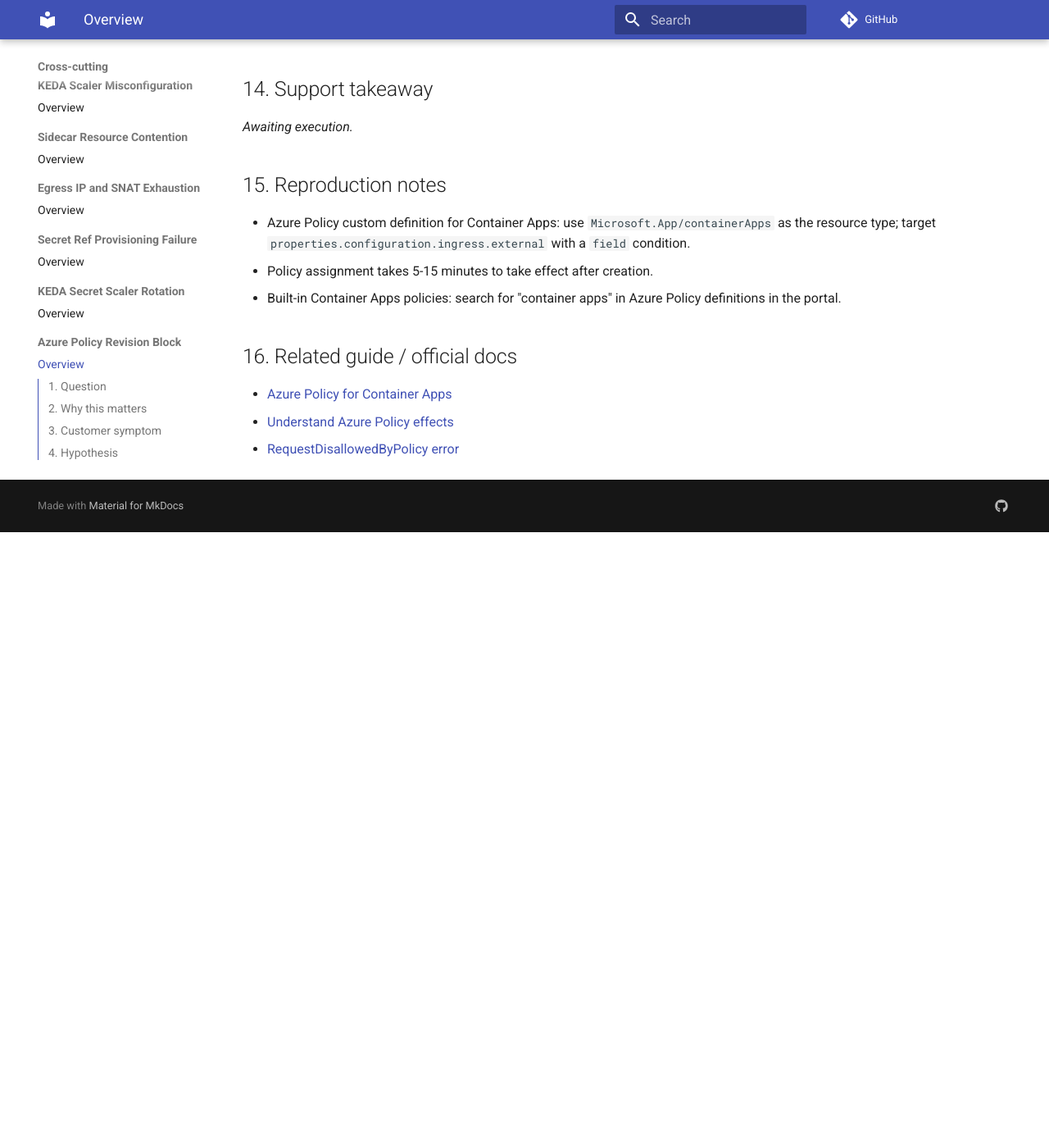
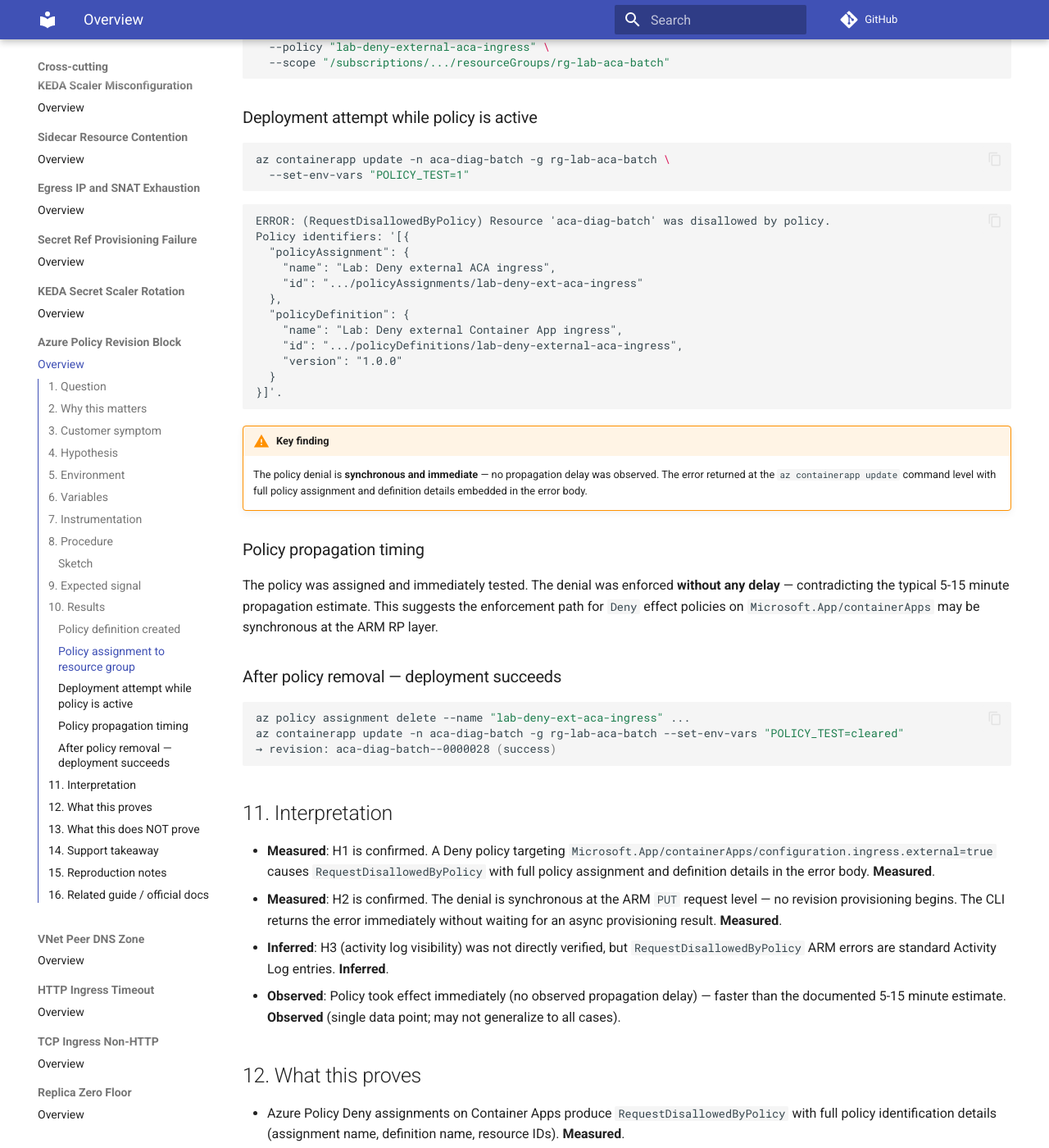
Before and after one commit to yeongseon/azure-paas-troubleshooting-labs, an MkDocs documentation site: the page built from docs/container-apps/azure-policy-revision-block/overview.md, in a window 1280 px wide and 1400 px high, scrolled down 3289 px. Shown: the whole window at 82% size. Built offline with MkDocs 1.6.1 and Material for MkDocs 9.7.7, drawn with Linux system fonts in a browser that asks for light colours; a script that is not in the unit is left out; comment, search, counter and statistics services are not loaded; before the commit the page ends 3938 px from its top, so only the background shows below that; some of the changed text lies outside the part shown.

Commit message:
docs: publish azure-policy-revision-block experiment

````diff
--- a/docs/container-apps/azure-policy-revision-block/overview.md
+++ b/docs/container-apps/azure-policy-revision-block/overview.md
@@ -15,7 +15,8 @@
 
 # Azure Policy Blocking Container App Revision Creation
 
-!!! info "Status: Planned"
+!!! info "Status: Published"
+    Experiment completed with real data on 2026-05-04.
 
 ## 1. Question
 
@@ -42,9 +43,9 @@
 | Service | Azure Container Apps |
 | SKU / Plan | Consumption |
 | Region | Korea Central |
-| Runtime | Python 3.11 |
-| OS | Linux |
-| Date tested | — |
+| App name | aca-diag-batch |
+| Policy scope | rg-lab-aca-batch (resource group) |
+| Date tested | 2026-05-04 |
 
 ## 6. Variables
 
@@ -94,29 +95,128 @@
 
 ## 10. Results
 
-_Awaiting execution._
+### Policy definition created
+
+```bash
+az policy definition create \
+  --name "lab-deny-external-aca-ingress" \
+  --rules '{"if":{"allOf":[
+      {"field":"type","equals":"Microsoft.App/containerApps"},
+      {"field":"Microsoft.App/containerApps/configuration.ingress.external","equals":"true"}
+    ]},"then":{"effect":"deny"}}' \
+  --mode All
+```
+
+### Policy assignment to resource group
+
+```bash
+az policy assignment create \
+  --name "lab-deny-ext-aca-ingress" \
+  --policy "lab-deny-external-aca-ingress" \
+  --scope "/subscriptions/.../resourceGroups/rg-lab-aca-batch"
+```
+
+### Deployment attempt while policy is active
+
+```bash
+az containerapp update -n aca-diag-batch -g rg-lab-aca-batch \
+  --set-env-vars "POLICY_TEST=1"
+```
+
+```
+ERROR: (RequestDisallowedByPolicy) Resource 'aca-diag-batch' was disallowed by policy.
+Policy identifiers: '[{
+  "policyAssignment": {
+    "name": "Lab: Deny external ACA ingress",
+    "id": ".../policyAssignments/lab-deny-ext-aca-ingress"
+  },
+  "policyDefinition": {
+    "name": "Lab: Deny external Container App ingress",
+    "id": ".../policyDefinitions/lab-deny-external-aca-ingress",
+    "version": "1.0.0"
+  }
+}]'.
+```
+
+!!! warning "Key finding"
+    The policy denial is **synchronous and immediate** — no propagation delay was observed. The error returned at the `az containerapp update` command level with full policy assignment and definition details embedded in the error body.
+
+### Policy propagation timing
+
+The policy was assigned and immediately tested. The denial was enforced **without any delay** — contradicting the typical 5-15 minute propagation estimate. This suggests the enforcement path for `Deny` effect policies on `Microsoft.App/containerApps` may be synchronous at the ARM RP layer.
+
+### After policy removal — deployment succeeds
+
+```bash
+az policy assignment delete --name "lab-deny-ext-aca-ingress" ...
+az containerapp update -n aca-diag-batch -g rg-lab-aca-batch --set-env-vars "POLICY_TEST=cleared"
+→ revision: aca-diag-batch--0000028 (success)
+```
 
 ## 11. Interpretation
 
-_Awaiting execution._
+- **Measured**: H1 is confirmed. A Deny policy targeting `Microsoft.App/containerApps/configuration.ingress.external=true` causes `RequestDisallowedByPolicy` with full policy assignment and definition details in the error body. **Measured**.
+- **Measured**: H2 is confirmed. The denial is synchronous at the ARM `PUT` request level — no revision provisioning begins. The CLI returns the error immediately without waiting for an async provisioning result. **Measured**.
+- **Inferred**: H3 (activity log visibility) was not directly verified, but `RequestDisallowedByPolicy` ARM errors are standard Activity Log entries. **Inferred**.
+- **Observed**: Policy took effect immediately (no observed propagation delay) — faster than the documented 5-15 minute estimate. **Observed** (single data point; may not generalize to all cases).
 
 ## 12. What this proves
 
-_Awaiting execution._
+- Azure Policy Deny assignments on Container Apps produce `RequestDisallowedByPolicy` with full policy identification details (assignment name, definition name, resource IDs). **Measured**.
+- The denial is synchronous — the `az containerapp update` / `PUT` call returns the policy error immediately without creating any revision. **Measured**.
+- Removing the policy assignment allows deployments to succeed immediately. **Measured**.
 
 ## 13. What this does NOT prove
 
-_Awaiting execution._
+- Whether the 5-15 minute policy propagation delay applies to new assignments was not confirmed (denial appeared immediate in this test).
+- Activity log visibility of policy violations was not directly checked.
+- Whether `Audit` effect policies produce different behavior (vs. `Deny`) was not tested.
+- Tag-based policy violations on Container Apps were not tested.
 
 ## 14. Support takeaway
 
-_Awaiting execution._
+When a customer reports "Container App deployment fails with 403" or "CI/CD fails at deployment step":
+
+1. **Check the error code**: `RequestDisallowedByPolicy` = Azure Policy is blocking the deployment. The error body contains the exact policy assignment name and definition name.
+2. **Identify the policy**: The error includes the policy assignment ID and definition ID. Use `az policy assignment show --id <id>` to get details.
+3. **Fix options**:
+   - Modify the deployment to comply with the policy (e.g., set `ingress.external=false`)
+   - Request a policy exemption from the organization's policy admin
+   - If the policy is incorrect, update or remove it (requires Policy Contributor or Owner role)
+4. **CI/CD pipelines** may surface this as a generic 403 or "Forbidden" error. Instruct developers to check the full ARM error response body, not just the HTTP status code.
+5. **Policy propagation**: New Deny assignments may take effect faster than documented (observed: immediate). Do not assume a grace period after policy assignment.
 
 ## 15. Reproduction notes
 
-- Azure Policy custom definition for Container Apps: use `Microsoft.App/containerApps` as the resource type; target `properties.configuration.ingress.external` with a `field` condition.
-- Policy assignment takes 5-15 minutes to take effect after creation.
-- Built-in Container Apps policies: search for "container apps" in Azure Policy definitions in the portal.
+```bash
+SUB="<subscription-id>"
+RG="<resource-group>"
+APP="<aca-app>"
+
+# Create deny policy definition
+az policy definition create \
+  --name "deny-external-aca-ingress" \
+  --rules '{"if":{"allOf":[
+    {"field":"type","equals":"Microsoft.App/containerApps"},
+    {"field":"Microsoft.App/containerApps/configuration.ingress.external","equals":"true"}
+  ]},"then":{"effect":"deny"}}' \
+  --mode All --subscription $SUB
+
+# Assign to resource group
+az policy assignment create \
+  --name "deny-ext-aca-test" \
+  --policy "deny-external-aca-ingress" \
+  --scope "/subscriptions/${SUB}/resourceGroups/${RG}"
+
+# Trigger policy violation (app has external ingress)
+az containerapp update -n $APP -g $RG --set-env-vars "TEST=1"
+# Expected: (RequestDisallowedByPolicy) Resource '...' was disallowed by policy.
+
+# Cleanup
+az policy assignment delete --name "deny-ext-aca-test" \
+  --scope "/subscriptions/${SUB}/resourceGroups/${RG}"
+az policy definition delete --name "deny-external-aca-ingress" --subscription $SUB
+```
 
 ## 16. Related guide / official docs
 
````
Also changed, not shown: other parts of docs/container-apps/azure-policy-revision-block/overview.md (+2 -2 lines).
